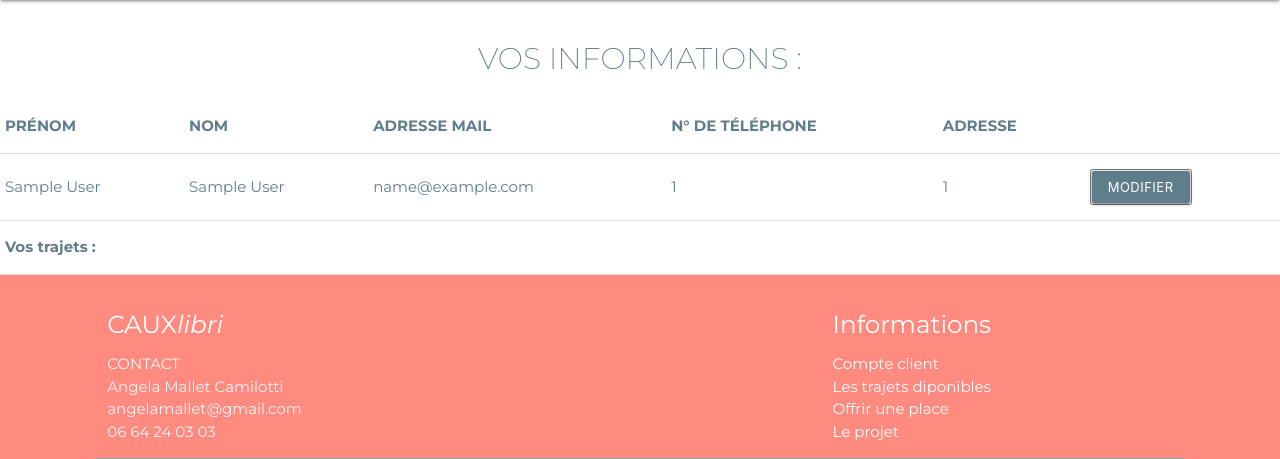
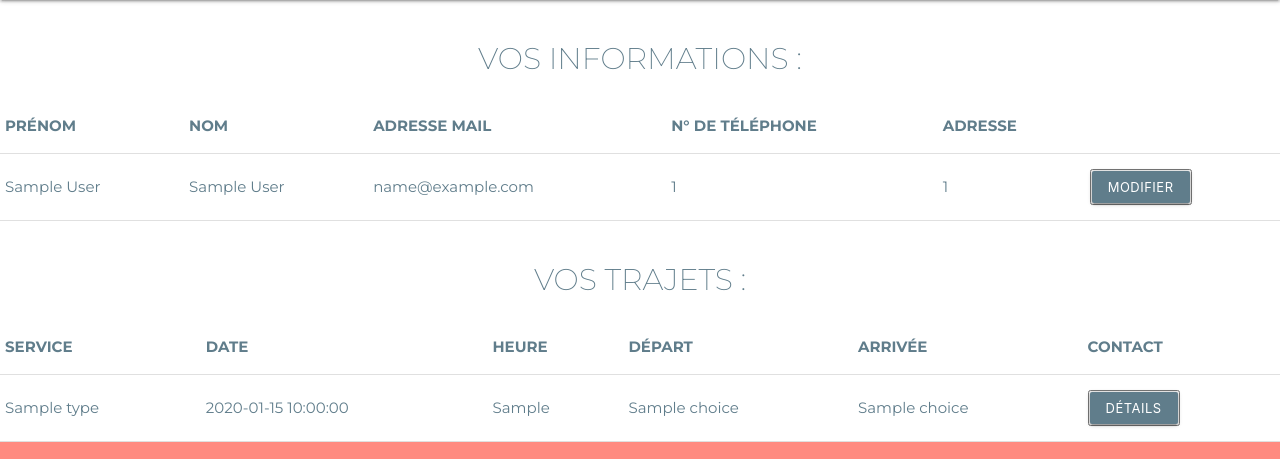
Before and after one commit to AngelaMallet/LePetitKiosque, a PHP site: page /LePetitKiosque/user-infos.php in a window 1280 px wide. Shown: the part 64-523 px from the top of the page. Run offline with PHP 8.4, Linux system fonts and the light colour scheme; the visitor is signed in with stand-in values (Sample User, id 1); tables that the repository leaves empty or names only in its code hold one stand-in row (values such as "Sample post"); lists and menus that the app fills with data are empty; some libraries are stand-ins or nearby versions; grey boxes are pictures that could not be loaded.

Commit message:
ajout liste des trajets sous les users

```diff
--- /dev/null
+++ b/controllers/controllerUserLoginTrajet.php
@@ -0,0 +1,11 @@
+<?php
+
+require_once 'models/modelDatabase.php';
+require_once 'models/modelTransports.php';
+
+$trajetUserObj = new transports();
+
+if (isset($_SESSION['id_users'])) {
+    $trajetUserObj->id_users = $_SESSION['id_users'];
+}
+$arraytrajetUser = $trajetUserObj->userTrajetsInfos();
--- a/models/modeltransports.php
+++ b/models/modeltransports.php
@@ -39,7 +39,7 @@ class transports extends database
         $queryResult->bindValue(':id_location_choice', $this->id_location_choice, PDO::PARAM_INT);
         $queryResult->bindValue(':id_location_choice_fluo_location_choice', $this->id_location_choice_fluo_location_choice, PDO::PARAM_INT);
 
-        return $queryResult->execute();  //@return exécute la requête pour ajouter un trajet.
+        return $queryResult->execute(); //@return exécute la requête pour ajouter un trajet.
     }
 
     public function getLocation()
@@ -66,7 +66,14 @@ class transports extends database
     public function listAllTrajets()
     {
         //je fais ma requête dans une variable $query
-        $query = ('SELECT `fluo_types`.`typesName`, `fluo_location_choice_aller`.`location_choice_name` AS `location_choice_name_aller`, `fluo_location_choice_retour`.`location_choice_name` AS `location_choice_name_retour`, `fluo_transports`.`date`, `fluo_transports`.`hour`, `fluo_transports`.`id_users` FROM `fluo_transports` INNER JOIN `fluo_types` ON `fluo_transports`.`id_types` = `fluo_types`.`id_types` INNER JOIN `fluo_location_choice` AS `fluo_location_choice_aller` ON `fluo_transports`.`id_location_choice_start` = `fluo_location_choice_aller`.`id_location_choice` INNER JOIN `fluo_location_choice` AS `fluo_location_choice_retour` ON `fluo_transports`.`id_location_choice_end` = `fluo_location_choice_retour`.`id_location_choice` ORDER BY `date`');
+        $query = ('SELECT `fluo_types`.`typesName`, `fluo_location_choice_aller`.`location_choice_name` AS `location_choice_name_aller`,
+         `fluo_location_choice_retour`.`location_choice_name` AS `location_choice_name_retour`,
+         `fluo_transports`.`date`, `fluo_transports`.`hour`, `fluo_transports`.`id_users`
+         FROM `fluo_transports` INNER JOIN `fluo_types` ON `fluo_transports`.`id_types` = `fluo_types`.`id_types`
+         INNER JOIN `fluo_location_choice` AS `fluo_location_choice_aller`
+         ON `fluo_transports`.`id_location_choice_start` = `fluo_location_choice_aller`.`id_location_choice`
+         INNER JOIN `fluo_location_choice` AS `fluo_location_choice_retour`
+         ON `fluo_transports`.`id_location_choice_end` = `fluo_location_choice_retour`.`id_location_choice` ORDER BY `date`');
 
         $resultTrajets = $this->database->query($query);
         $listTrajetArray = $resultTrajets->fetchAll(PDO::FETCH_OBJ);
@@ -75,4 +82,24 @@ class transports extends database
         //le résultat = on lui demande d'aller chercher les éléments firstname,lastname...etc donc il faut
         //faire un fetchALL en utilisant l'objet PDO.
     }
+
+    public function userTrajetsInfos()
+    {
+        $query = ('SELECT `fluo_types`.`typesName`, `fluo_location_choice_aller`.`location_choice_name` AS
+         `location_choice_name_aller`, `fluo_location_choice_retour`.`location_choice_name` AS
+         `location_choice_name_retour`, `fluo_transports`.`date`, `fluo_transports`.`hour`, `fluo_transports`.`id_users` FROM
+          `fluo_transports` INNER JOIN `fluo_types` ON `fluo_transports`.`id_types` = `fluo_types`.`id_types`
+          INNER JOIN `fluo_location_choice` AS `fluo_location_choice_aller`
+          ON `fluo_transports`.`id_location_choice_start` = `fluo_location_choice_aller`.`id_location_choice`
+          INNER JOIN `fluo_location_choice` AS `fluo_location_choice_retour`
+          ON `fluo_transports`.`id_location_choice_end` = `fluo_location_choice_retour`.`id_location_choice`
+          WHERE id_users=:id_users;');
+
+        $resultTrajets = $this->database->prepare($query);
+        $resultTrajets->bindValue(':id_users', $this->id_users, PDO::PARAM_INT);
+        $resultTrajets->execute();
+        $arraytrajetUser = $resultTrajets->fetchAll(PDO::FETCH_OBJ);
+
+        return  $arraytrajetUser;
+    }
 }
--- a/user-Infos.php
+++ b/user-Infos.php
@@ -1,5 +1,6 @@
 <?php
 session_start(); // On démarre la session AVANT toute chose
+require_once 'controllers/controllerUserLoginTrajet.php';
 ?>
 
 <!DOCTYPE html>
@@ -40,24 +41,58 @@ session_start(); // On démarre la session AVANT toute chose
                                         </thead>
                                         <tbody class="highlight blue-grey-text text-blue-grey darken-3">
                                             <tr>
-                                                <td><?= isset($_SESSION['firstName']) ? $_SESSION['firstName']: ''; ?></td>
-                                                <td><?= isset($_SESSION['lastName']) ? $_SESSION['lastName']: ''; ?></td>
-                                                <td><?= isset($_SESSION['email']) ? $_SESSION['email']: ''; ?></td>
-                                                <td><?= isset($_SESSION['tel']) ? $_SESSION['tel']: ''; ?></td>
-                                                <td><?= isset($_SESSION['address']) ? $_SESSION['address']: ''; ?></td>
+                                                <td><?=isset($_SESSION['firstName']) ? $_SESSION['firstName'] : ''; ?></td>
+                                                <td><?=isset($_SESSION['lastName']) ? $_SESSION['lastName'] : ''; ?></td>
+                                                <td><?=isset($_SESSION['email']) ? $_SESSION['email'] : ''; ?></td>
+                                                <td><?=isset($_SESSION['tel']) ? $_SESSION['tel'] : ''; ?></td>
+                                                <td><?=isset($_SESSION['address']) ? $_SESSION['address'] : ''; ?></td>
                                                 <td><button><a href="accountuserModif.php" class="waves-effect waves-light btn-small white-text blue-grey">Modifier</a></button></td>
                                             </tr>
                                         </tbody>
                                     </table>
+                                    <h1 class="formTitle center-align blue-grey-text text-blue-grey darken-3">Vos Trajets : </h1>
+        <div class="col s12 m12 l12">
                     <table>
                         <thead class="highlight blue-grey-text text-blue-grey darken-3">
                             <tr>
-                                                <th>Vos trajets : </th>
+                                <th>SERVICE</th>
+                                <th></th>
+                                <th>DATE</th>
+                                <th></th>
+                                <th>HEURE</th>
+                                <th></th>
+                                <th>DÉPART</th>
+                                <th></th>
+                                <th>ARRIVÉE</th>
+                                <th></th>
+                                <th>CONTACT</th>
+                                <th></th>
                             </tr>
                         </thead>
+                                    <?php
+                    // On affiche chaque entrée une à une
+                    foreach ($arraytrajetUser as $rowUserTrajets) {
+                        ?>
+
                         <tbody class="highlight blue-grey-text text-blue-grey darken-3">
-
+                            <tr>
+                                <td><?= $rowUserTrajets->typesName; ?></td>
+                                <td></td>
+                                <td><?= $rowUserTrajets->date; ?></td>
+                                <td></td>
+                                <td><?= $rowUserTrajets->hour; ?></td>
+                                <td></td>
+                                <td><?= $rowUserTrajets->location_choice_name_aller; ?></td>
+                                <td></td>
+                                <td><?= $rowUserTrajets->location_choice_name_retour; ?></td>
+                                <td></td>
+                                <td><button><a href="contact-infos.php?id=<?= $rowUserTrajets->id_users; ?>" class="waves-effect waves-light btn-small white-text blue-grey">Détails</a></button></td>
+                                <td></td>
+                            </tr>
                         </tbody>
+                             <?php
+                    }
+                    ?>
                                     </table>
                                 </div>
                             </div>
```
Also changed, not shown: controllers/controllerUserLogin.php (+6 -9 lines), controllers/controllerAccountUsers.php (line endings or trailing spaces). Lines whose indentation alone changed are shown as unchanged.
